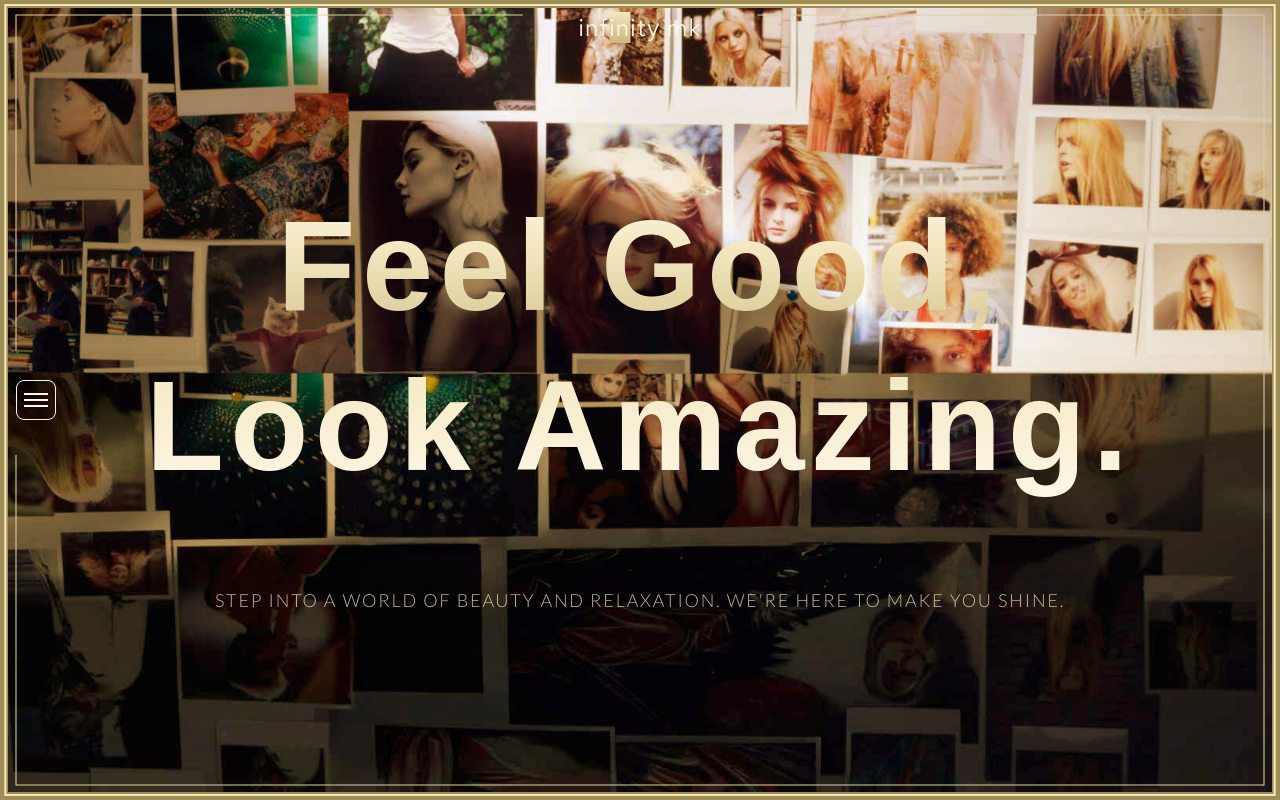
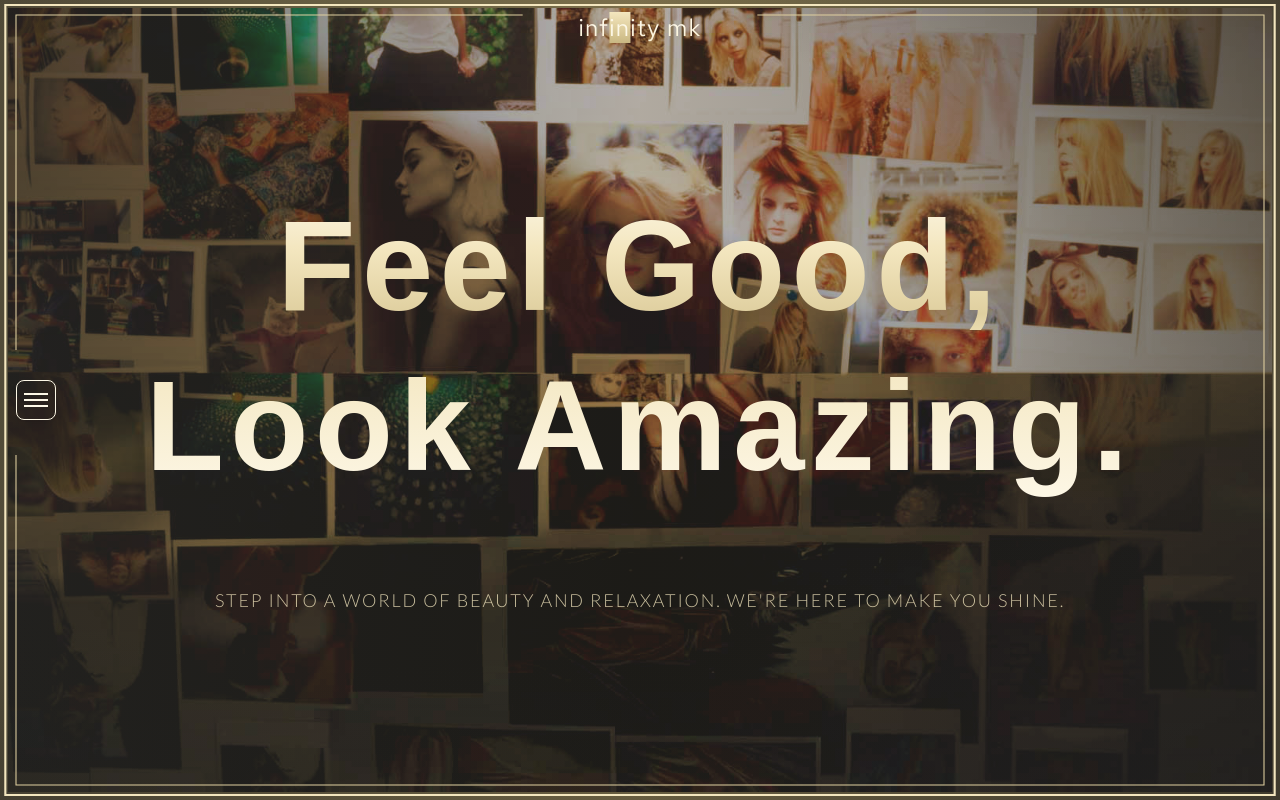
Before and after one commit to Kacperski81/infinitymk, a Next.js app: page / in a window 1280 px wide. Shown: the top 800 px of the page. Built offline with nearby package versions, Linux system fonts and the light colour scheme; a web font is replaced by a local one.

Commit message:
hero image overlay

```diff
--- a/components/landing/hero.tsx
+++ b/components/landing/hero.tsx
@@ -11,9 +11,11 @@ export default function Hero() {
                     priority
                     fill
                     sizes="100vw"
-                    className="h-full w-full object-cover object-center lg:p-2"
+                    className="h-full w-full object-cover object-center lg:p-2 saturate-[1.2] contrast-[1.05]"
                 />
-                {/* <div className="absolute inset-0 bg-gradient-to-r from-(--main-450)/60 via-(--main-450)/50 to-(--main-450)/70 lg:m-2"></div> */}
+                {/* Overlay */}
+                <div className="absolute inset-0 bg-gradient-to-r from-(--main-800)/70 via-(--main-700)/40 to-(--main-800)/60"/>
+                <div className="absolute inset-0 bg-radial-[at_30%_40%] from-transparent via-transparent to-(--main-900)/50" />
             </div>
             <div className="relative p-2 h-full z-20 flex flex-col gap-5 lg:gap-20 md:w-full sm:text-center">
                 <h1 className="
```
